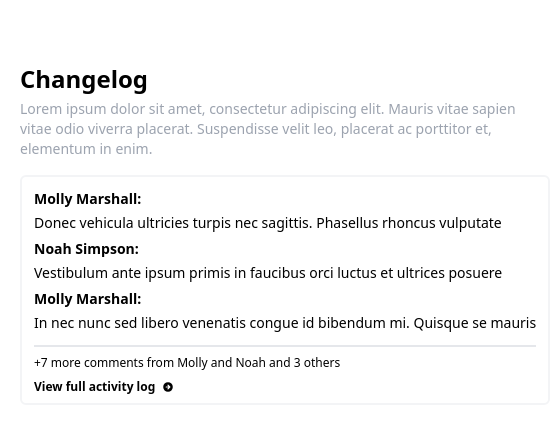
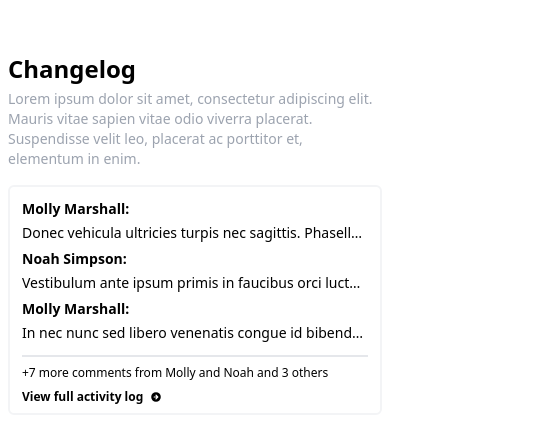
Before and after one commit to AyoCodess/ActivityLog-Component-CLASS-COMPONENT-REACT, a React (Create React App) app: page / in a window 390 px wide. Shown: the part 188-630 px from the top of the page, 558 px wide, since content can reach past the window. Built offline with nearby package versions, Linux system fonts and the light colour scheme; the HTML template or start-up script is replaced by a standard one.

Commit message:
component is now responsive across all screen sizes

```diff
--- a/src/App.js
+++ b/src/App.js
@@ -5,7 +5,7 @@ import { cardInfo } from './Data';
 class App extends Component {
   render() {
     return (
-      <div className='grid place-items-center h-screen p-3 '>
+      <div className='flex justify-center items-center h-screen px-3 '>
         <Card cardInfo={cardInfo} />
       </div>
     );
--- a/src/components/Card.js
+++ b/src/components/Card.js
@@ -62,7 +62,7 @@ export default class Card extends Component {
     summaryString = !showLog ? summaryString : 'Viewing all comments';
 
     return (
-      <article className='px-2'>
+      <article className='px-2 w-screen md:w-11/12 lg:w-2/3'>
         <header>
           <h2 className='text-2xl font-extrabold'>{title}</h2>
         </header>
@@ -71,8 +71,8 @@ export default class Card extends Component {
         </section>
         <div className='border-gray-100 border-2 py-2 px-3  mt-4 rounded-md'>
           <section>{sections}</section>
-          <hr className='mt-2 border sm:hidden' />
-          <footer className='flex flex-col sm:flex-row sm:justify-between mt-2 text-xs'>
+          <hr className='mt-2 border md:hidden' />
+          <footer className='flex flex-col md:flex-row sm:justify-between mt-2 text-xs'>
             <p>{summaryString}</p>
             {dynamicUserList.length > 3 ? (
               <button
```
